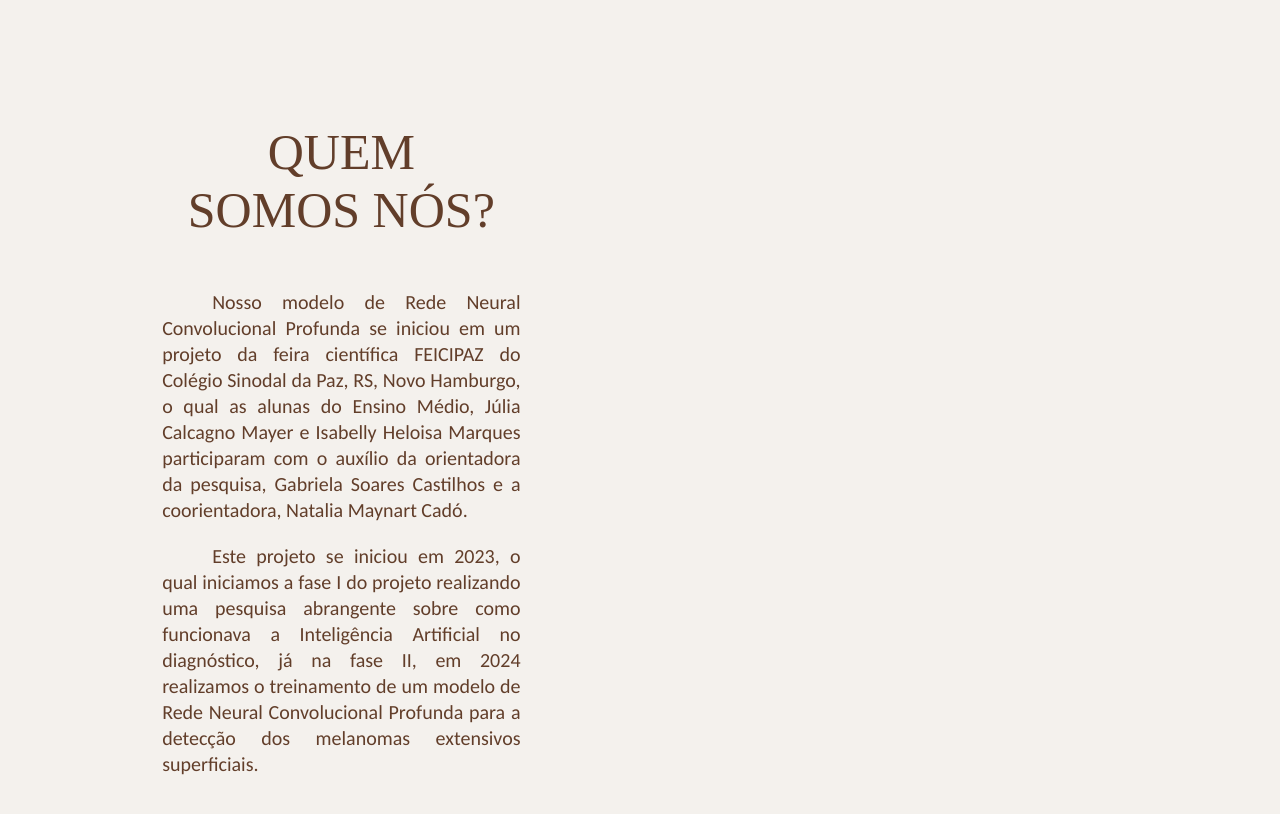
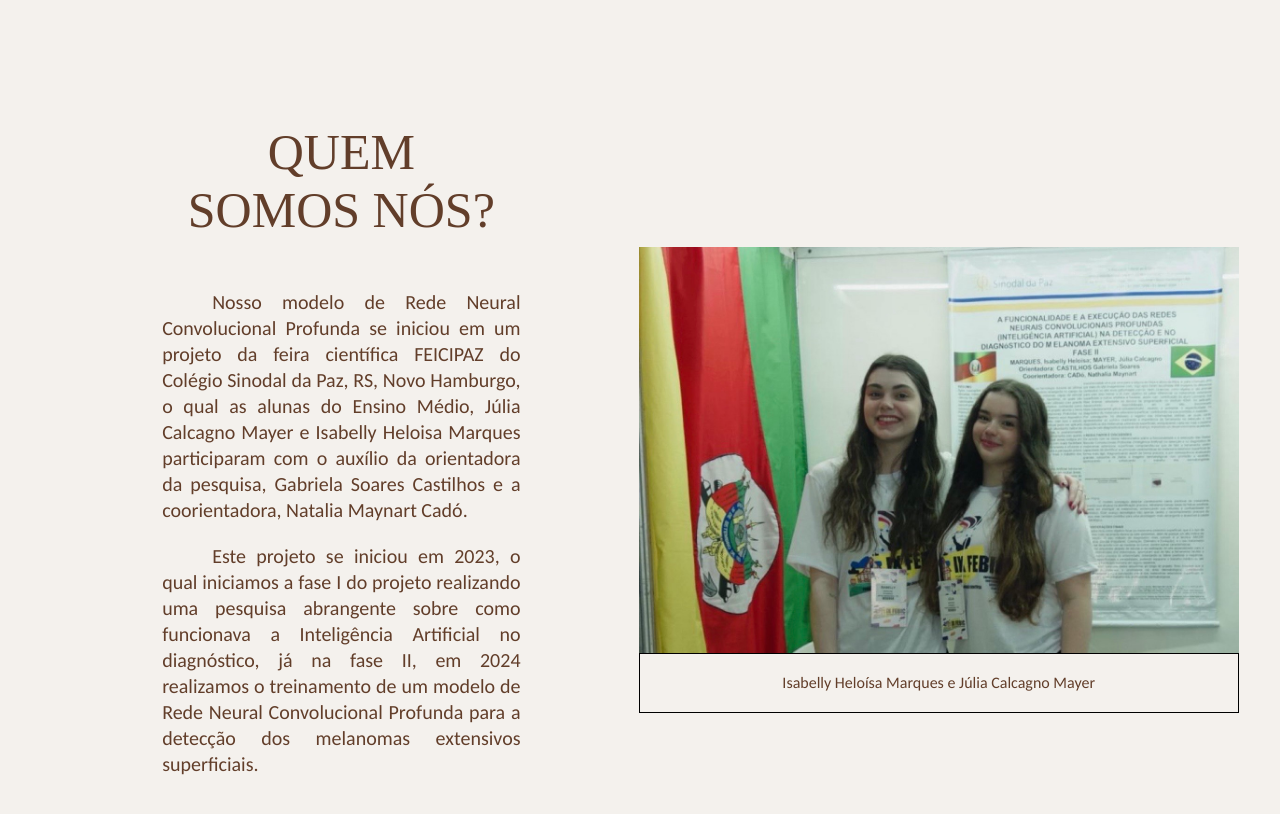
Before and after one commit to DevLeonardoK/melanoma-ai, a React (Create React App) app: page / in a window 1280 px wide. Shown: the part 1540-2354 px from the top of the page. Built offline with nearby package versions, Linux system fonts and the light colour scheme; a web font is replaced by a local one.

Commit message:
add img aboutPage

```diff
--- a/src/components/AboutPage/index.js
+++ b/src/components/AboutPage/index.js
@@ -1,4 +1,16 @@
-import styled from "styled-components";
+import styled, { keyframes } from "styled-components";
+
+import imgAbout from "./img/imgAbout.jpeg";
+
+const showIn = keyframes`
+  from {
+    opacity: 0;
+  }
+
+  to {
+    opacity: 1;
+  }
+`;
 
 export const AboutSection = styled.section`
   width: 40%;
@@ -7,11 +19,35 @@ export const AboutSection = styled.section`
   justify-content: center;
   align-items: center;
   flex-direction: column;
+  animation: ${showIn} ease;
+  animation-timeline: view();
+  animation-range: entry 15% cover 50%;
 `;
 
 export const AboutSectionImage = styled.section`
   width: 40%;
-  min-height: 60vh;
+  min-height: 85vh;
+  display: flex;
+  justify-content: center;
+  align-items: center;
+  flex-direction: column;
+`;
+
+export const ImageArea = styled.img`
+  width: 600px;
+  min-height: 390px;
+  margin-top: 2.5em;
+`;
+
+export const ImageText = styled.p`
+  width: 600px;
+  min-height: 60px;
+  display: flex;
+  justify-content: center;
+  align-items: center;
+  font-family: "Carlito";
+  color: #623e2a;
+  border: 1px solid black;
 `;
 
 export const TitleTextSection = styled.section`
@@ -66,7 +102,10 @@ export const AboutPage = () => {
           Profunda para a detecção dos melanomas extensivos superficiais.
         </AboutInfoText>
       </AboutSection>
-      <AboutSectionImage></AboutSectionImage>
+      <AboutSectionImage>
+        <ImageArea src={imgAbout}></ImageArea>
+        <ImageText>Isabelly Heloísa Marques e Júlia Calcagno Mayer</ImageText>
+      </AboutSectionImage>
     </>
   );
 };
```
Also changed, not shown: src/components/AboutPage/img/imgAbout.jpeg (added).
